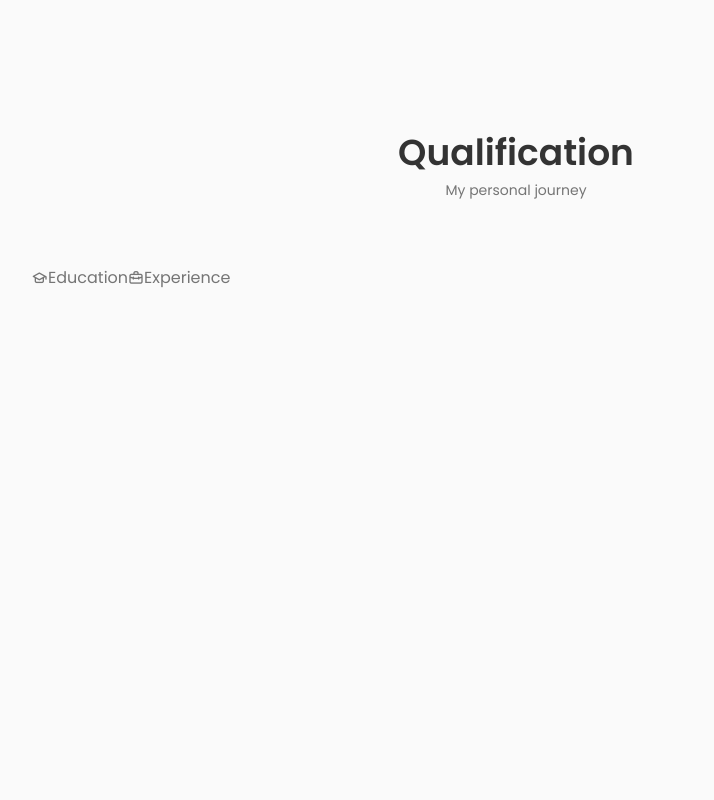
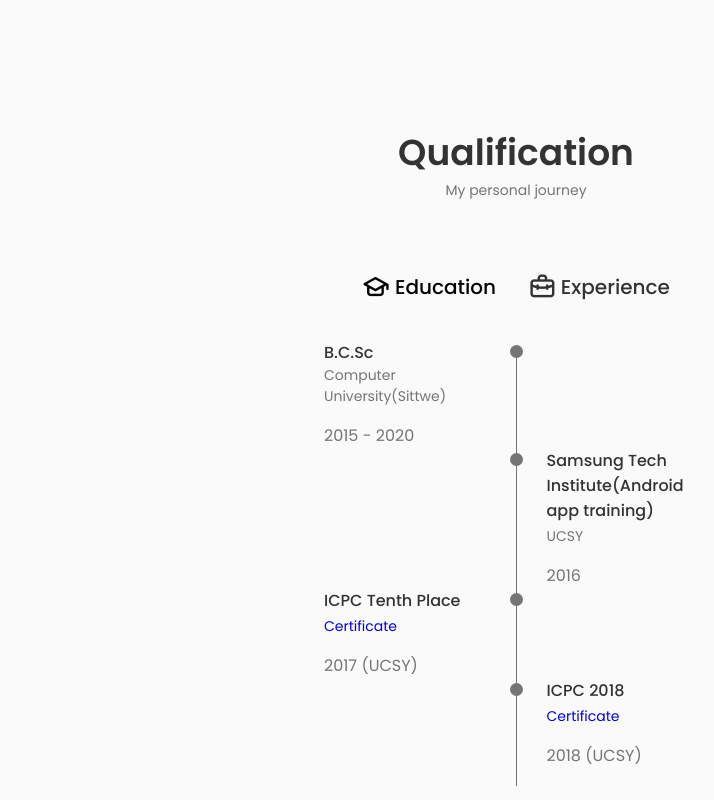
Before and after one commit to Mraungnaingtun/my-portfolio, a React (Create React App) app: page / in a window 1280 px wide. Shown: the part 1864-2664 px from the top of the page, without its empty margins (124-838 px from the left). Before the commit the page ends 2186 px from the top, so only its background shows below. Built offline with nearby package versions, Linux system fonts and the light colour scheme.

Commit message:
Finished qualification part with no experience

```diff
--- a/package.json
+++ b/package.json
@@ -11,9 +11,7 @@
     "react-scripts": "5.0.1",
     "web-vitals": "^2.1.4"
   },
-  "devDependencies": {
-    "@babel/plugin-proposal-private-property-in-object": "18.2.0"
-  },
+
   "scripts": {
     "start": "react-scripts start",
     "build": "react-scripts build",
--- a/src/components/Qualification/Qualification.jsx
+++ b/src/components/Qualification/Qualification.jsx
@@ -1,6 +1,15 @@
-import React from 'react'
+import React,{useState} from 'react'
+import './qualification.css'
+import certificate_2017 from '../../assets/2017_ICPC.pdf'
+import certificate_2018 from '../../assets/2018_ICPC.pdf'
 
 const Qualification = () => {
+    const [toggleState, setToggleState] = useState(1)
+
+    const toggleTab=(index)=>{
+        setToggleState(index)
+    }
+
     return (
         <section className="qualification section" id="qualification">
             <h2 className="section__title">Qualification</h2>
@@ -10,12 +19,99 @@ const Qualification = () => {
 
             <div className="qualification__container container">
                 <div className="qualification__tabs">
-                <div className="qualification__button button--flex">
+                    <div className={
+                        toggleState === 1 ?
+                        "qualification__button qualification__active button--flex" :
+                        "qualification__button button--flex"
+                    }
+                    onClick={()=>toggleTab(1)}
+                    >
                         <i className="uil uil-graduation-cap qualification__icon"></i>Education
                     </div>
 
-                <div className="qualification__button button--flex">
+                    <div className={
+                        toggleState === 2 ?
+                        "qualification__button qualification__active button--flex" :
+                        "qualification__button button--flex"
+                    }
+                    onClick={()=>toggleTab(2)}
+                    >
                         <i className="uil uil-briefcase-alt qualification__icon"></i>Experience
+                    </div>
+                </div>
+                <div className="qualification__section">
+                    <div className={
+                        toggleState === 1
+                        ? "qualification__content qualification__content-active"
+                        : "qualification__content"
+                    }>
+                        {/* ===========================B.C.Sc======================================= */}
+                        <div className="qualification__data">
+                            <div>
+                                <h3 className="qualification__title">B.C.Sc</h3>
+                                <span className="qualification__subtitle">Computer University(Sittwe)</span>
+                                <div className="qualificaton__calendar">
+                                    <i className="uil uil-calender-alt"></i> 2015 - 2020
+                                </div>
+                            </div>
+                            <div>
+                                <span className="qualification__rounder"></span>
+                                <span className="qualification__line"></span>
+                            </div>
+                        </div>
+                        {/* =============================Samsung Tech Institute 2016===================================== */}
+                        <div className="qualification__data">
+                            <div></div>
+                            <div>
+                                <span className="qualification__rounder"></span>
+                                <span className="qualification__line"></span>
+                            </div>
+                            <div>
+                                <h3 className="qualification__title">Samsung Tech Institute(Android app training)</h3>
+                                <span className="qualification__subtitle">UCSY</span>
+                                <div className="qualificaton__calendar">
+                                    <i className="uil uil-calender-alt"></i> 2016
+                                </div>
+                            </div>
+                        </div>
+                        {/* ==============================ICPC 2017==================================== */}
+                        <div className="qualification__data">
+
+                            <div>
+                                <h3 className="qualification__title">ICPC Tenth Place</h3>
+                                <span className="qualification__subtitle"><a download="" href={certificate_2017} >Certificate</a></span>
+                                <div className="qualificaton__calendar">
+                                    <i className="uil uil-calender-alt"></i> 2017 (UCSY)
+                                </div>
+                            </div>
+                            <div>
+                                <span className="qualification__rounder"></span>
+                                <span className="qualification__line"></span>
+                            </div>
+                        </div>
+                        {/* ===============================ICPC 2018=================================== */}
+                        <div className="qualification__data">
+                            <div></div>
+                            <div>
+                                <span className="qualification__rounder"></span>
+                                <span className="qualification__line"></span>
+                            </div>
+                            <div>
+                                <h3 className="qualification__title">ICPC 2018</h3>
+                                <span className="qualification__subtitle"><a download="" href={certificate_2018}>Certificate</a></span>
+                                <div className="qualificaton__calendar">
+                                    <i className="uil uil-calender-alt"></i> 2018 (UCSY)
+                                </div>
+                            </div>
+                        </div>
+                    </div>
+                    {/* *********************************************************************************************** */}
+                    <div className={
+                        toggleState === 2
+                        ? "qualification__content qualification__content-active"
+                        : "qualification__content"
+                    }>
+                        <div>No Work Experience</div>
                     </div>
                 </div>
             </div>
--- a/src/components/Qualification/qualification.css
+++ b/src/components/Qualification/qualification.css
@@ -0,0 +1,117 @@
+.qualification__container{
+    max-width: 768px;
+}
+
+.qualification__tabs{
+    display: flex;
+    justify-content: center;
+    margin-bottom: var(--mb-2);
+}
+
+.qualification__button{
+    font-size: var(--h3-font-size);
+    font-weight: var(--font-medium);
+    color: var(--title-color);
+    margin: 0 var(--mb-1);
+    cursor: pointer;
+}
+
+.qualification__button:hover{
+    color: var(--title-color-dark);
+}
+
+.qualification__icon{
+    font-size: 1.8rem;
+    margin-right: var(--mb-0-25);
+}
+
+.qualification__active{
+    color: var(--title-color-dark);
+}
+
+.qualification__section{
+    display: grid;
+    grid-template-columns: 0.5fr;
+    justify-content: center;
+}
+
+.qualification__content{
+    display: none;
+}
+
+.qualification__content-active{
+    display: block;
+}
+
+.qualification__data{
+    display: grid;
+    grid-template-columns: 1fr max-content 1fr;
+    column-gap: 1.5rem;
+}
+
+.qualification__title{
+    font-size: var(--normal-font-size);
+    font-weight: var(--font-medium);
+}
+
+.qualification__subtitle{
+    display: inline-block;
+    font-size: var(--small-font-size);
+    margin-bottom: var(--mb-1);
+}
+
+.qualification__calendar{
+    font-size: var(--small-font-size);
+}
+
+.qualification__rounder{
+    display: inline-block;
+    width: 13px;
+    height: 13px;
+    background-color: var(--text-color);
+    border-radius: 50%;
+
+}
+
+
+.qualification__line{
+    display: block;
+    width: 1px;
+    height: 100%;
+    background-color: var(--text-color);
+    transform: translate(6px,-7px);
+}
+
+/*=============== BREAKPOINTS ===============*/
+/* For large devices */
+@media screen and (max-width: 992px) {
+   .qualification__container{
+    margin-left: auto;
+    margin-right: auto;
+   }
+}
+
+/* For medium devices */
+@media screen and (max-width: 768px) {
+    .qualification__container{
+        margin-left: var(--mb-1-5);
+        margin-right: var(--mb-1-5);
+       }
+}
+
+@media screen and (max-width: 576px) {
+    .qualification__section{
+        grid-template-columns: initial;
+    }
+
+    .qualification__button{
+        margin-bottom: 0 var(--mb-0-75);
+    }
+}
+
+/* For small devices */
+@media screen and (max-width: 350px) {
+    .qualification__data{
+        gap: 0.5rem;
+    }
+}
--- a/src/components/about/Info.jsx
+++ b/src/components/about/Info.jsx
@@ -23,7 +23,7 @@ const Info = () => {
             <i class="bx bx-support about__icon"></i>
                 <h3 className="about__title">Support</h3>
                 <span className="about__subtitle">
-                    online 23/2
+                    online 24/12
                 </span>
 
             </div>
```
Also changed, not shown: 2 other files (tests, documents, lock files or other folders). Lines whose indentation alone changed are shown as unchanged.
